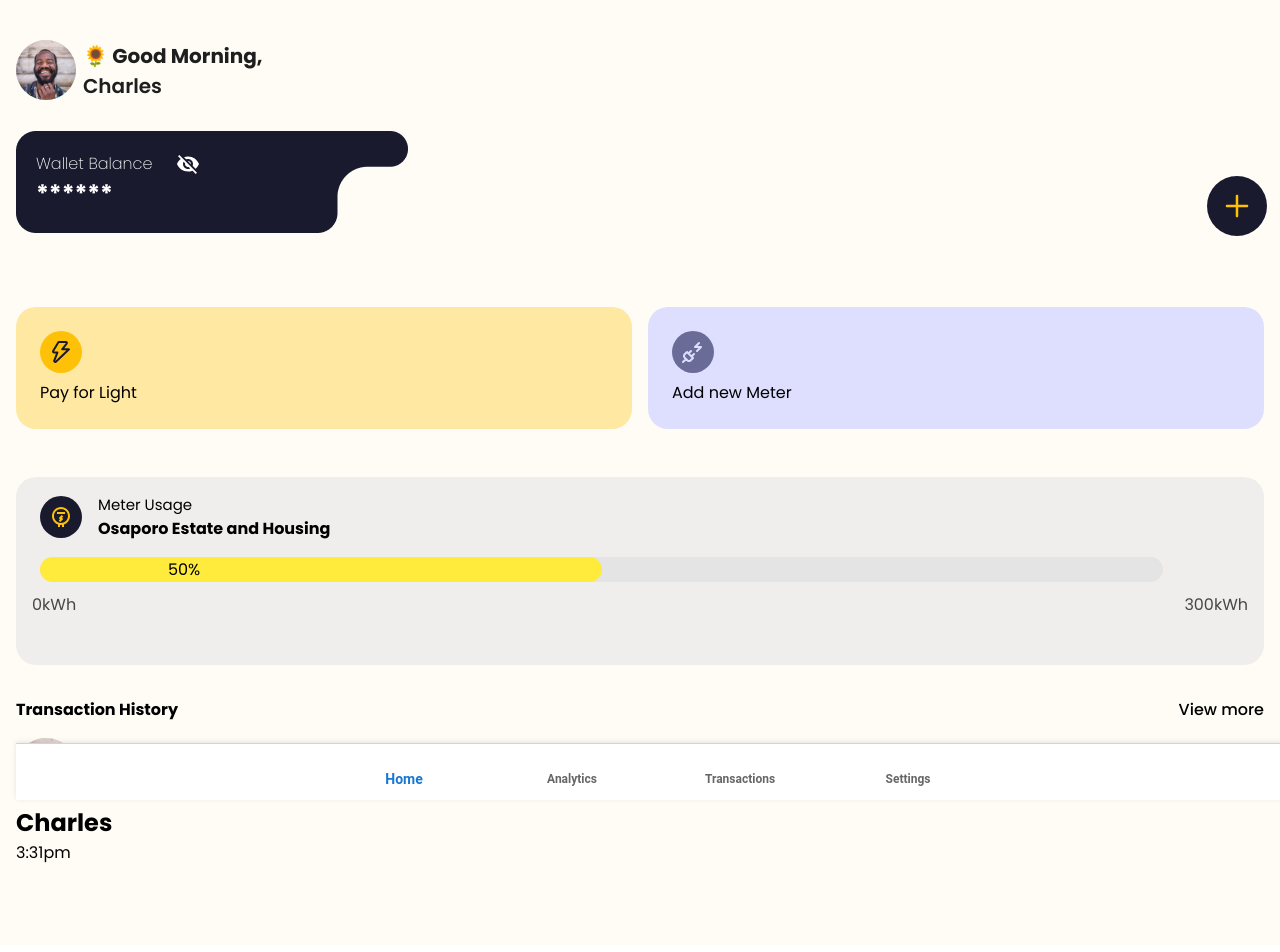
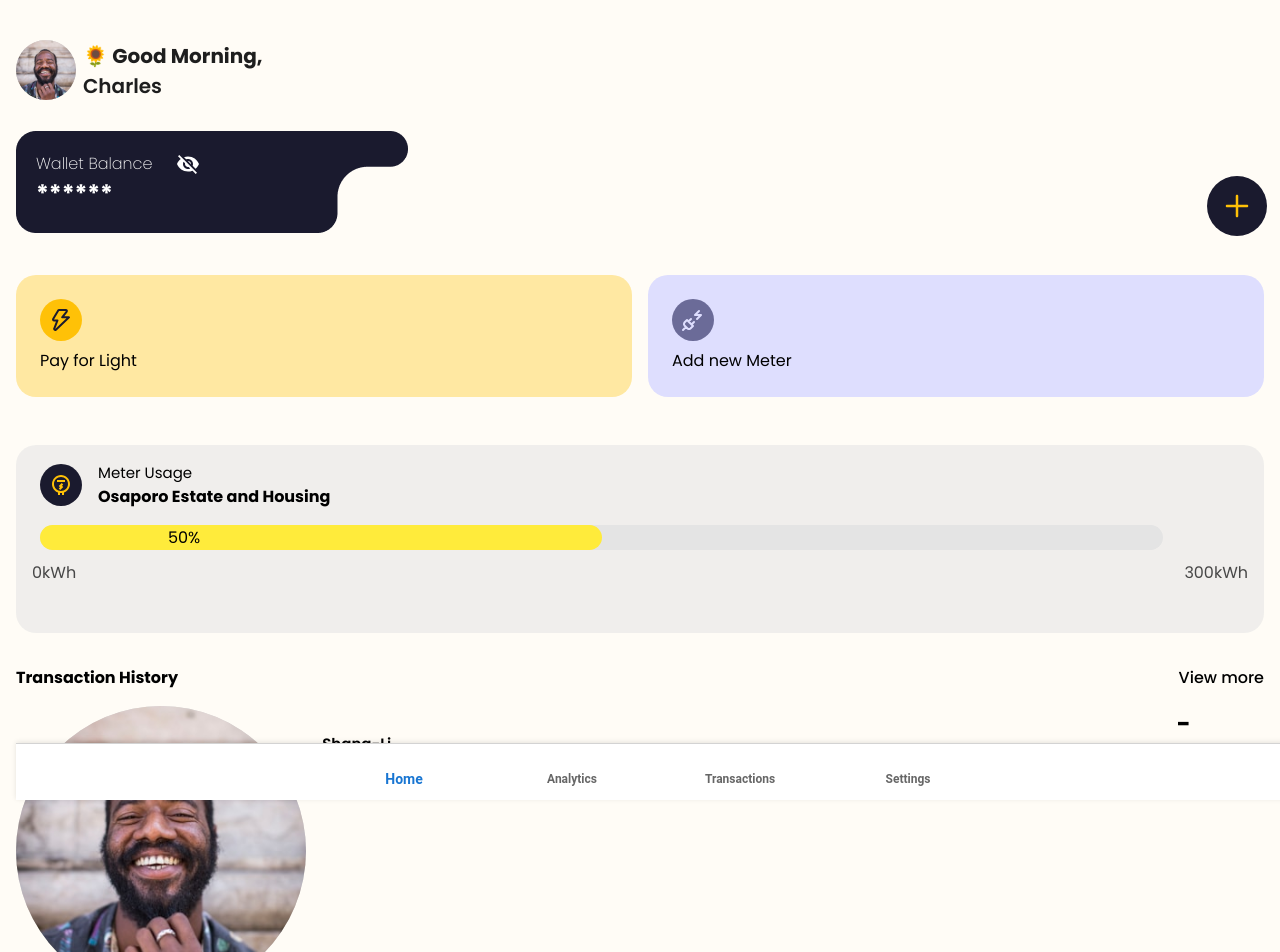
Before and after one commit to mrauthentik/pawa, a React (Vite) app in the folder pawa-sure/: page /dashboard in a window 1280 px wide. Shown: the top 952 px of the page. Built offline with nearby package versions, Linux system fonts and the light colour scheme; some icons are missing.

Commit message:
feat: update name in Transaction History display card

```diff
--- a/pawa-sure/src/App.css
+++ b/pawa-sure/src/App.css
@@ -492,7 +492,6 @@ button:active{
     .dashboard-cards{
         display: flex;
         justify-self: space-between;
-        margin-top: 2rem;
         width: 100%;
         gap: 1rem;
         .card-1,.card-2{
@@ -596,5 +595,25 @@ button:active{
     .display-card{
         display: flex;
         justify-content: space-between;
+        .details{
+            display: flex;
+            gap: 1rem;
+            width: 100%;
+            img{
+                width: 25%;
+            }
+            .text{
+                margin-top: 26px;
+
+            }
+            h2{
+                font-size: 15px;
+                font-weight: 600;
+            }
+            p{
+                font-size: 15px;
+                color: var(--small-text);
+            }
+        }
     }
 }
--- a/pawa-sure/src/Components/History.tsx
+++ b/pawa-sure/src/Components/History.tsx
@@ -12,7 +12,7 @@ const TransactionHistory:React.FC = () => {
                 <div className="details">
                     <img src={img} alt="" />
                     <div className="text">
-                        <h2>Charles</h2>
+                        <h2>Shang-Li</h2>
                         <p>3:31pm</p>
                     </div>
                 </div>
```
